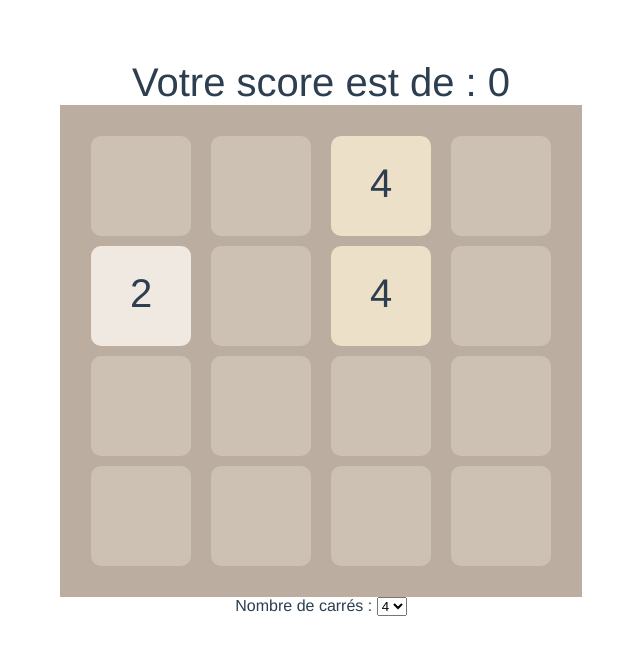
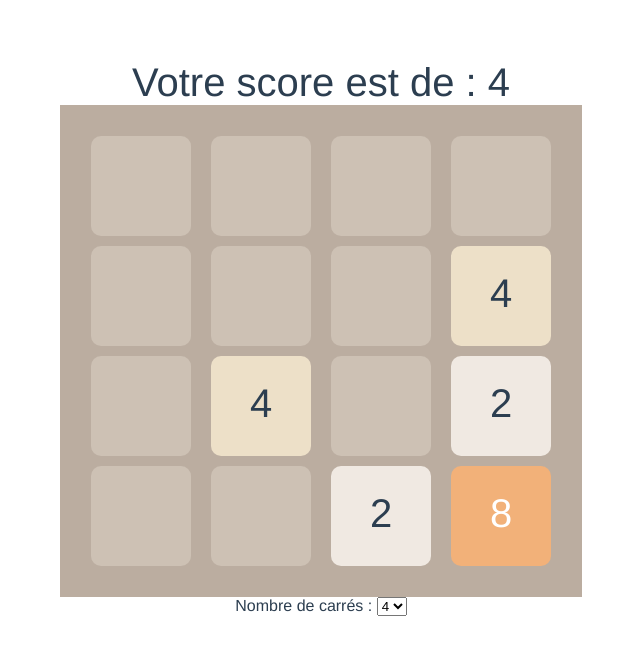
Before and after one commit to steven-haddad/2048, a Vue app: page /#/ in a window 1280 px wide. Shown: the top 654 px of the page, without its empty margins (319-959 px from the left). Built offline with nearby package versions, Linux system fonts and the light colour scheme.

Commit message:
test IA fonctionnel

```diff
--- a/src/components/Game.vue
+++ b/src/components/Game.vue
@@ -79,8 +79,8 @@ export default {
       board.init(4);
       initBoard();
     },
-    saveGame(){
-      console.log('saveGame')
+    saveGame() {
+      console.log("saveGame");
     },
     changeGameModes() {
       document.getElementById("board").innerHTML = "";
@@ -91,6 +91,25 @@ export default {
   },
   mounted() {
     initBoard();
+
+    //TEST IA
+    let position = ["up", "down", "left", "right"]
+    console.log('test')
+    var ia = () => {
+      setTimeout(() => {
+        board.move(position[Math.floor(Math.random() * position.length)])
+        document.getElementById("board").innerHTML = ""
+        initBoard()
+        this.isFinish = board.over
+        this.score = board.points
+        ia();
+      }, 1500);
+    }
+    ia()
+    //FIN TEST IA
+
+
+
   },
   created() {
     document.addEventListener(
@@ -163,7 +182,7 @@ div#board > div > div {
   position: absolute;
   top: 49%;
 }
-.saveGame{
+.saveGame {
   position: absolute;
   top: 53%;
 }
```
